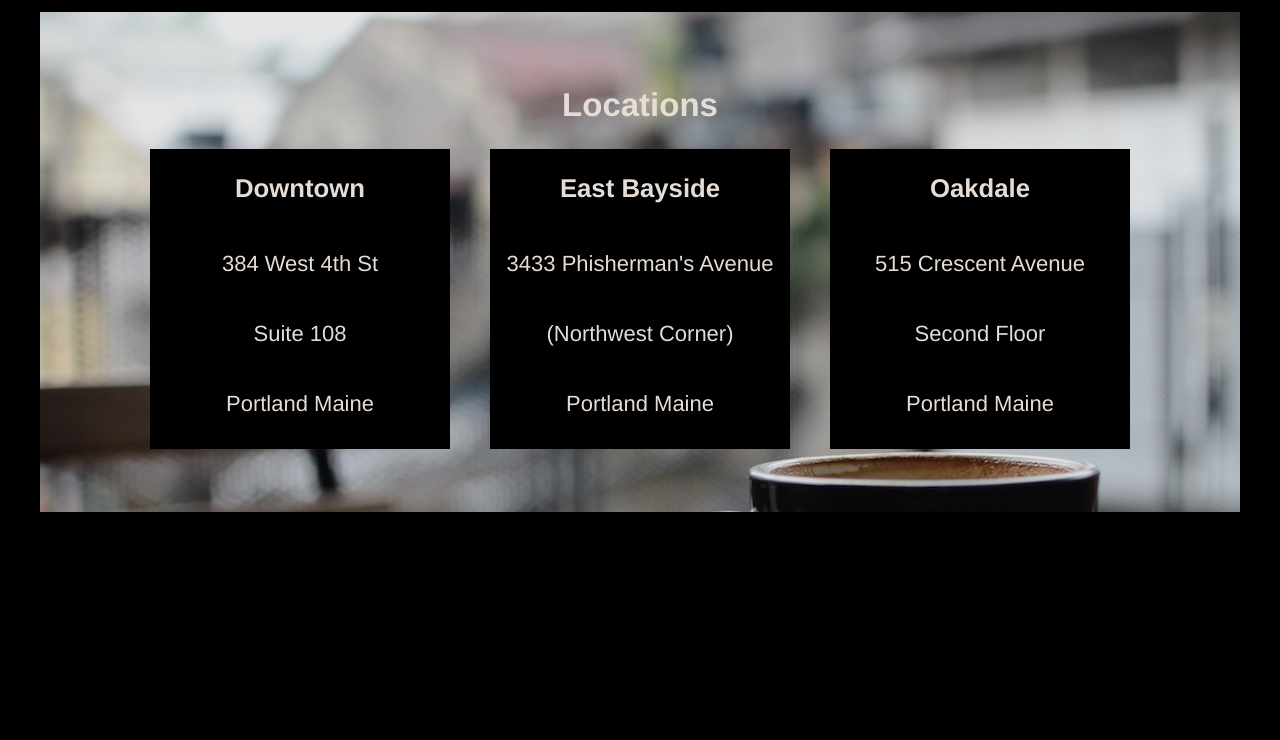
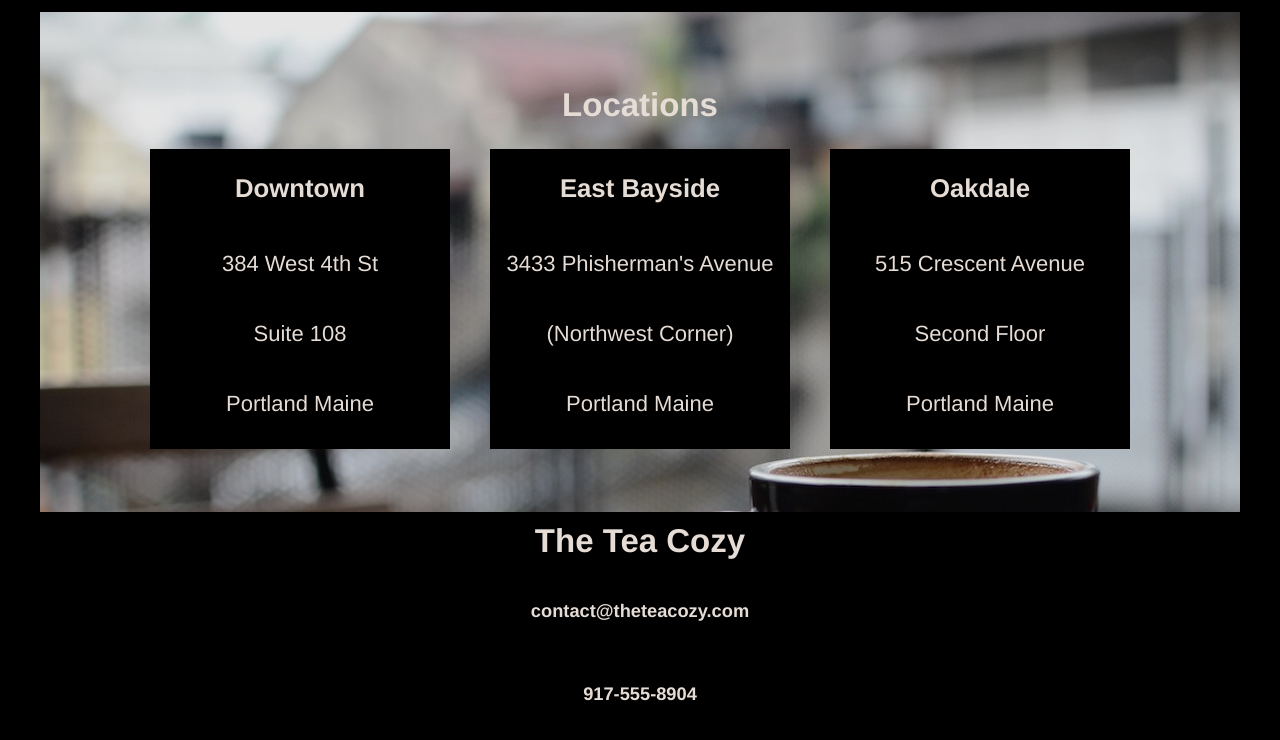
Before and after one commit to paularrj/teacozy, a plain HTML site: page index.html in a window 1280 px wide. Shown: the part 1496-2236 px from the top of the page. Before the commit the page ends 2016 px from the top, so only its background shows below. Drawn offline with Linux system fonts and the light colour scheme.

Commit message:
Add Contact Section.

```diff
--- a/css/style.css
+++ b/css/style.css
@@ -110,3 +110,9 @@ h4, h2 {
 .east, .oakdale {
   margin-left: 40px;
 }
+
+.contact {
+  display: flex;
+  flex-direction: column;
+  align-items: center;
+}
--- a/index.html
+++ b/index.html
@@ -80,6 +80,14 @@
           </div>
         </div>
         </div>
+        <!-- Contact Section -->
+          <div class="contact">
+            <h2>The Tea Cozy</h2>
+            <h5>contact@theteacozy.com</h5>
+            <h5>917-555-8904</h5>
+          </div>
+
+
 
       </div>
 
```
